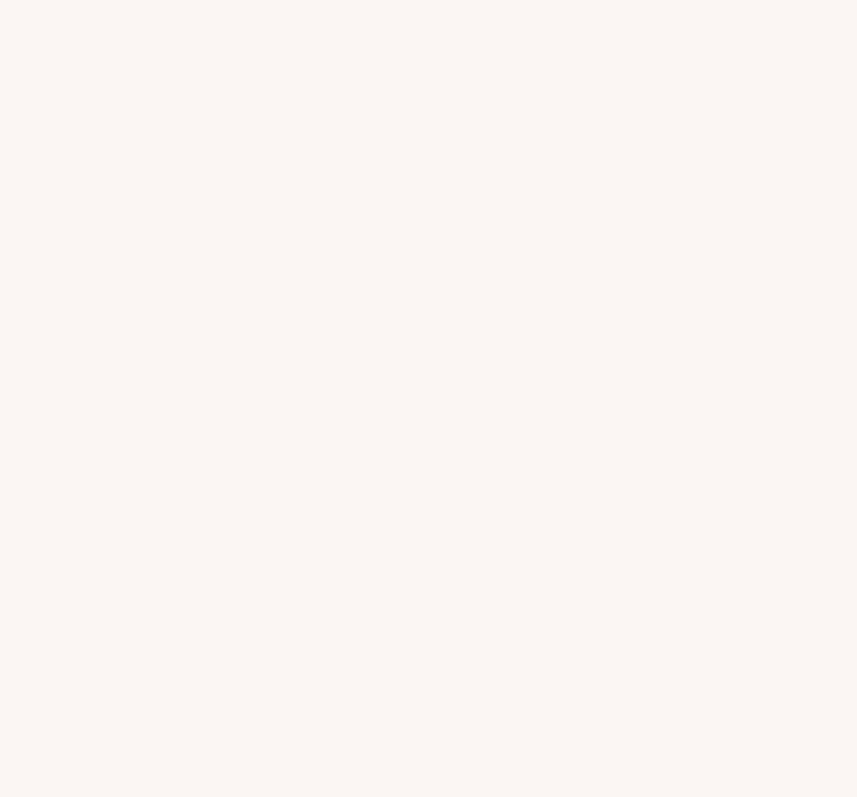
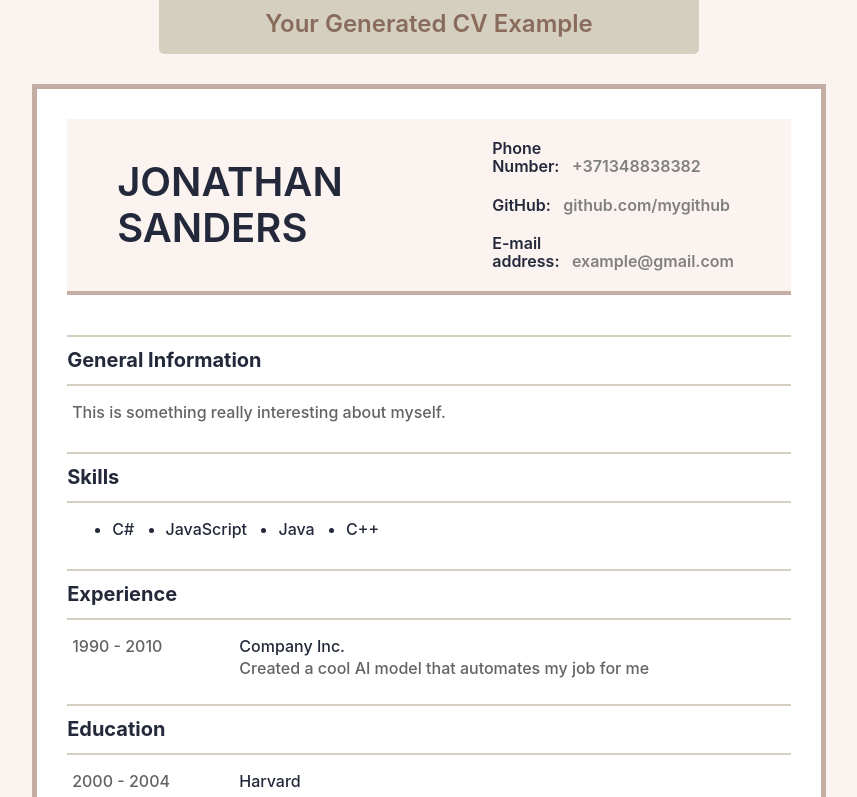
Before and after one commit to litaish/cv-generator, a React (Create React App) app: page / in a window 1280 px wide. Shown: the part 1743-2540 px from the top of the page, without its empty margins (211-1068 px from the left). Before the commit the page ends 1620 px from the top, so only its background shows below. Built offline with nearby package versions, Linux system fonts and the light colour scheme.

Commit message:
Add CV Components. Fix CV sizing to match an A4 Page.

```diff
--- a/src/App.js
+++ b/src/App.js
@@ -1,12 +1,14 @@
-import AppStyles from './App.module.css';
-import Header from './components/Header';
-import Form from './components/Form';
+import AppStyles from "./App.module.css";
+import Header from "./components/Header";
+import Form from "./components/Form";
+import CV from "./components/CV";
 
 function App() {
   return (
     <div className={AppStyles.container}>
       <Header />
       <Form />
+      <CV />
     </div>
   );
 }
--- /dev/null
+++ b/src/components/CV.js
@@ -0,0 +1,40 @@
+import React from "react";
+import CVStyles from "./CV.module.css";
+import CVGeneral from "./CVGeneral";
+import CVSkills from "./CVSkills";
+import CVExperience from "./CVExperience";
+import CVEducation from "./CVEducation";
+
+class CV extends React.Component {
+  render() {
+    return (
+      <div className={CVStyles.wrapper}>
+        <h5>Your Generated CV Example</h5>
+        <div className={CVStyles.cv}>
+          <div className={CVStyles.header}>
+            <h1 className={CVStyles.name}>Jonathan Sanders</h1>
+            <div className={CVStyles.contact}>
+              <p>
+                <span>Phone Number:</span>+371348838382
+              </p>
+              <p>
+                <span>GitHub:</span>github.com/mygithub
+              </p>
+              <p>
+                <span>E-mail address:</span>example@gmail.com
+              </p>
+            </div>
+          </div>
+          <div className={CVStyles.content}>
+            <CVGeneral />
+            <CVSkills />
+            <CVExperience />
+            <CVEducation />
+          </div>
+        </div>
+      </div>
+    );
+  }
+}
+
+export default CV;
--- /dev/null
+++ b/src/components/CV.module.css
@@ -0,0 +1,132 @@
+.wrapper {
+  display: flex;
+  flex-direction: column;
+  justify-content: center;
+  align-items: center;
+  margin: 2rem 4rem;
+}
+.wrapper > h5 {
+  margin: 0;
+  color: #896b5c;
+  background-color: #d5cfbf;
+  font-size: 2.4rem;
+  font-weight: 600;
+  width: 45%;
+  padding: 1.6rem;
+  text-align: center;
+  vertical-align: middle;
+  border-radius: 5px;
+  margin-bottom: 3rem;
+}
+.cv {
+  border: 5px solid #c4aea3;
+  padding: 3rem;
+  width: 70%;
+  background-color: #ffffff;
+  /* A4 Page measurements */
+  width: 21cm;
+  min-height: 29.7cm;
+}
+.header {
+  display: flex;
+  justify-content: space-between;
+  align-items: center;
+  padding: 2rem 5rem;
+  background-color: #fbf3f0;
+  border-bottom: 4px solid #c4aea3;
+}
+.name {
+  margin: 0;
+  text-transform: uppercase;
+  font-size: 4rem;
+  font-weight: 600;
+  color: #23293a;
+}
+.contact {
+  display: flex;
+  flex-direction: column;
+  gap: 2rem;
+}
+.contact > * {
+  margin: 0;
+  font-size: 1.6rem;
+  font-weight: 600;
+}
+.contact p {
+  color: #808080;
+}
+.contact span {
+  color: #23293a;
+  margin-right: 5%;
+}
+.content {
+  margin-top: 4rem;
+  margin-bottom: 4rem;
+  display: flex;
+  flex-direction: column;
+  gap: 3rem;
+}
+.item {
+  display: flex;
+  flex-direction: column;
+}
+.item__title {
+  border-top: 2px solid #d5cfbf;
+  border-bottom: 2px solid #d5cfbf;
+  color: #23293a;
+  font-size: 2rem;
+  font-weight: 700;
+  padding: 1.2rem 0 1.2rem 0;
+}
+.item__content {
+  padding-top: 1.75rem;
+  padding-left: 0.5rem;
+  padding-right: 5rem;
+}
+.item__dated {
+  display: grid;
+  gap: 10%;
+  grid-template-columns: 15% 85%;
+  grid-template-rows: auto auto;
+  grid-template-areas:
+    "item__dated__date item__dated__establishment"
+    "item__dated__date item__dated__description";
+}
+.item__dated p {
+  margin: 0;
+}
+.item__dated__date {
+  grid-area: item__dated__date;
+  color: #636363;
+  font-size: 1.6rem;
+  font-weight: 500;
+}
+.item__dated__establishment {
+  grid-area: item__dated__establishment;
+  font-size: 1.6rem;
+  font-weight: 500;
+  color: #23293a;
+}
+.item__dated__description {
+  grid-area: item__dated__description;
+  color: #636363;
+  font-size: 1.6rem;
+  font-weight: 500;
+}
+.general__content {
+  color: #636363;
+  font-size: 1.6rem;
+  font-weight: 500;
+  margin: 0;
+}
+.skills__content {
+  margin: 0;
+  display: flex;
+  flex-wrap: wrap;
+  gap: 5%;
+}
+.skills__content > li {
+  color: #23293a;
+  font-size: 1.6rem;
+  font-weight: 500;
+}
--- /dev/null
+++ b/src/components/CVEducation.js
@@ -0,0 +1,27 @@
+import React from "react";
+import CVStyles from "./CV.module.css";
+
+class CVEducation extends React.Component {
+  render() {
+    return (
+      <div className={CVStyles.item}>
+        <div className={CVStyles.item__title}>Education</div>
+        <div className={CVStyles.item__content}>
+          <div className={CVStyles.item__dated}>
+            <p className={CVStyles.item__dated__date}>
+              <span>2000</span> - <span>2004</span>
+            </p>
+            <p className={CVStyles.item__dated__establishment}>
+              Harvard
+            </p>
+            <p className={CVStyles.item__dated__description}>
+              Bachelors degree in Computer Science
+            </p>
+          </div>
+        </div>
+      </div>
+    );
+  }
+}
+
+export default CVEducation;
--- /dev/null
+++ b/src/components/CVExperience.js
@@ -0,0 +1,25 @@
+import React from "react";
+import CVStyles from "./CV.module.css";
+
+class CVExperience extends React.Component {
+  render() {
+    return (
+      <div className={CVStyles.item}>
+        <div className={CVStyles.item__title}>Experience</div>
+        <div className={CVStyles.item__content}>
+          <div className={CVStyles.item__dated}>
+            <p className={CVStyles.item__dated__date}>
+              <span>1990</span> - <span>2010</span>
+            </p>
+            <p className={CVStyles.item__dated__establishment}>Company Inc.</p>
+            <p className={CVStyles.item__dated__description}>
+              Created a cool AI model that automates my job for me
+            </p>
+          </div>
+        </div>
+      </div>
+    );
+  }
+}
+
+export default CVExperience;
--- /dev/null
+++ b/src/components/CVGeneral.js
@@ -0,0 +1,19 @@
+import React from "react";
+import CVStyles from "./CV.module.css";
+
+class CVGeneral extends React.Component {
+  render() {
+    return (
+      <div className={CVStyles.item}>
+        <div className={CVStyles.item__title}>General Information</div>
+        <div className={CVStyles.item__content}>
+          <p className={CVStyles.general__content}>
+            This is something really interesting about myself.
+          </p>
+        </div>
+      </div>
+    );
+  }
+}
+
+export default CVGeneral;
--- /dev/null
+++ b/src/components/CVSkills.js
@@ -0,0 +1,22 @@
+import React from "react";
+import CVStyles from "./CV.module.css";
+
+class CVSkills extends React.Component {
+  render() {
+    return (
+      <div className={CVStyles.item}>
+        <div className={CVStyles.item__title}>Skills</div>
+        <div className={CVStyles.item__content}>
+          <ul className={CVStyles.skills__content}>
+            <li>C#</li>
+            <li>JavaScript</li>
+            <li>Java</li>
+            <li>C++</li>
+          </ul>
+        </div>
+      </div>
+    );
+  }
+}
+
+export default CVSkills;
--- a/src/components/Education.js
+++ b/src/components/Education.js
@@ -44,6 +44,16 @@ class Education extends React.Component {
             <label htmlFor="ed_from_date">End Date</label>
             <input id="ed_end_date" type="date"></input>
           </div>
+          <div className={FormStyles.row}>
+            <div className={FormStyles.options}>
+              <button className={FormStyles.button__red} type="button">
+                Delete
+              </button>
+              <button className={FormStyles.button__green} type="button">
+                Add
+              </button>
+            </div>
+          </div>
         </div>
       </div>
     );
--- a/src/components/Experience.js
+++ b/src/components/Experience.js
@@ -34,6 +34,16 @@ class Experience extends React.Component {
             <label htmlFor="job_end">End Date</label>
             <input id="job_end" type="date"></input>
           </div>
+          <div className={FormStyles.row}>
+            <div className={FormStyles.options}>
+              <button className={FormStyles.button__red} type="button">
+                Delete
+              </button>
+              <button className={FormStyles.button__green} type="button">
+                Add
+              </button>
+            </div>
+          </div>
         </div>
       </div>
     );
```
Also changed, not shown: src/components/GeneralInfo.js (+0 -10 lines), src/index.css (line endings or trailing spaces).
